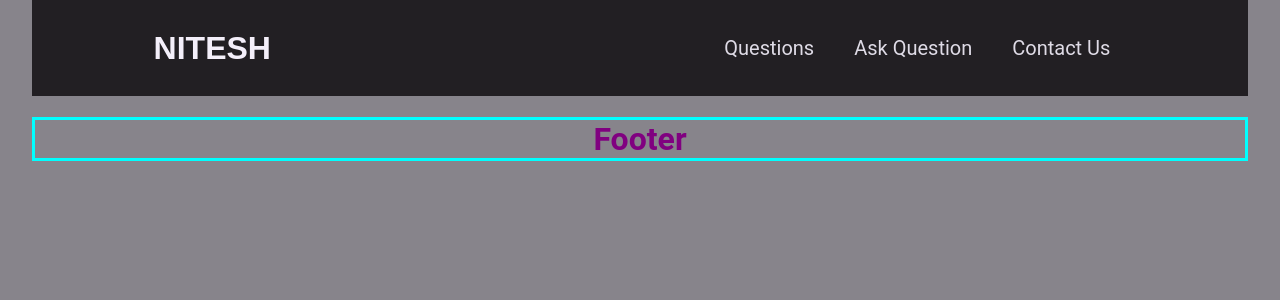
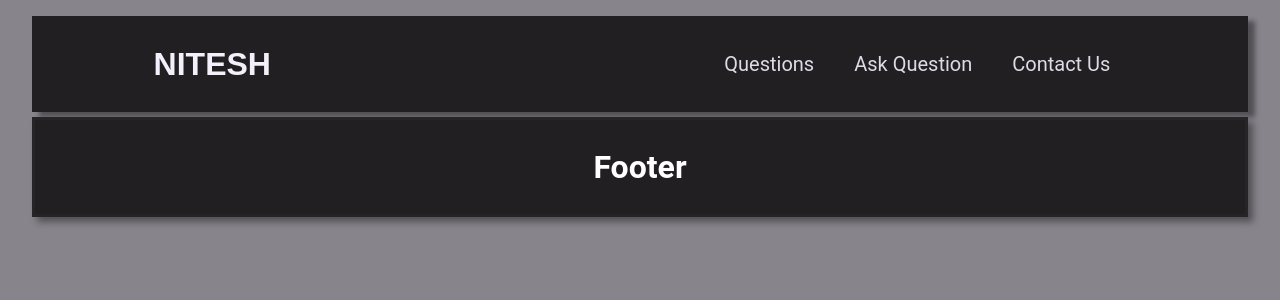
Before and after one commit to Nitesh058Raj/Q-A-platform-NextJS, a Next.js app: page / in a window 1280 px wide. Shown: the top 300 px of the page. Built offline with nearby package versions, Linux system fonts and the light colour scheme.

Commit message:
small changes in css

```diff
--- a/components/footer.js
+++ b/components/footer.js
@@ -2,5 +2,9 @@ import Link from "next/link";
 import styles from "./footer.module.css";
 
 export default function Footer() {
-  return <h1 className={styles.h1text}>Footer</h1>;
+  return (
+    <div className={styles.contain}>
+      <h1 className={styles.h1text}>Footer</h1>
+    </div>
+  );
 }
--- a/components/footer.module.css
+++ b/components/footer.module.css
@@ -1,7 +1,16 @@
 .h1text {
-  color: purple;
+  color: white;
+}
+
+.contain {
+  margin: 0;
+  box-shadow: 5px 5px 7px rgba(0, 0, 0, 0.4);
+  padding: 0 10%;
+  background-color: var(--color-grey-900);
+  height: 100px;
   align-items: center;
   align-content: center;
-  border: solid cyan;
+  border: solid;
   text-align: center;
+  margin-top: 5px;
 }
--- a/components/main-navigation.module.css
+++ b/components/main-navigation.module.css
@@ -6,6 +6,8 @@
   justify-content: space-between;
   align-items: center;
   padding: 0 10%;
+  margin-top: 1rem;
+  box-shadow: 7px 5px 5px rgba(0,0,0,0.4);
 }
 
 .header ul {
```
